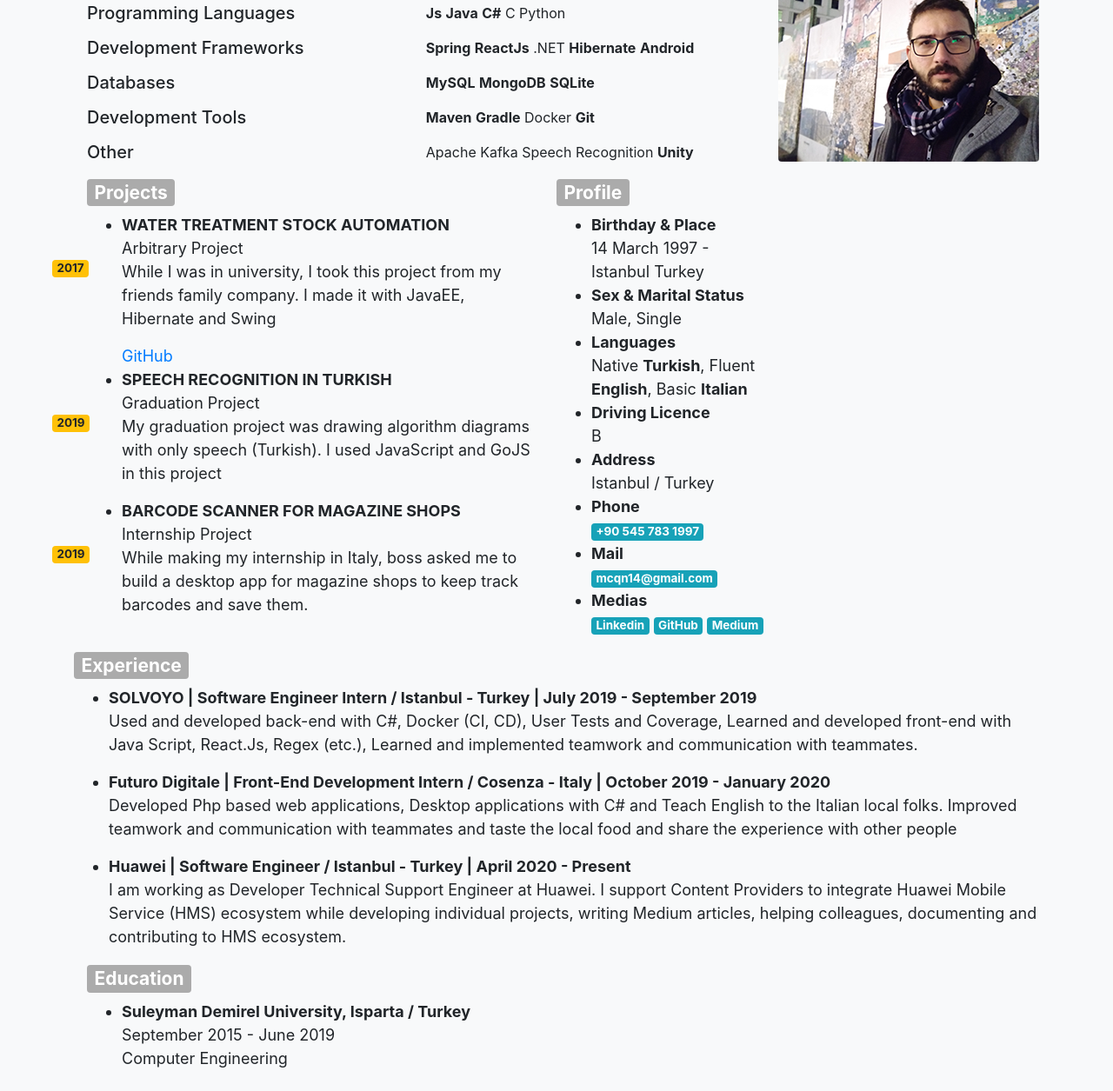
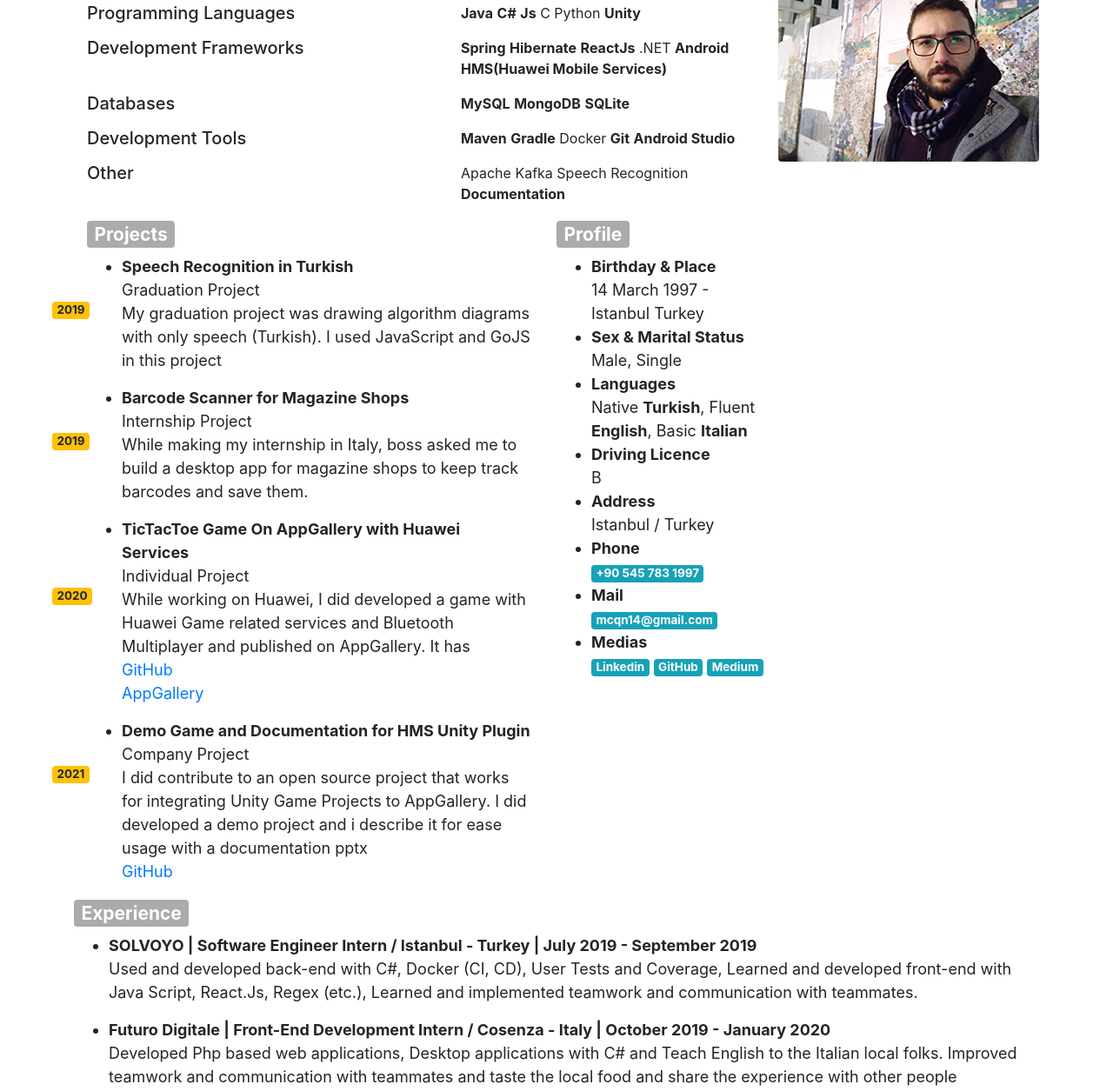
Before and after one commit to MustafaCQN/Protfolio, a website: page index.html in a window 1280 px wide. Shown: the part 178-1433 px from the top of the page at 87% size. Drawn offline with nearby package versions, Linux system fonts and the light colour scheme.

Commit message:
updated to 11.01.2021

```diff
--- a/index.html
+++ b/index.html
@@ -63,7 +63,8 @@
             }
         </style>
     </head>
-    <body class="bg-light">
+    <body>
+        <!-- body class="bg-light" kullanılarak arka tarafa da top menü üzerindeki gri rengi verebiliriz-->
 
         <!-- color palette : https://www.color-hex.com/color/f5f5f5 -->
 
@@ -121,15 +122,17 @@
                                 <div class="skill-category">
                                     <h5 class="skill-category-title">Programming Languages</h5>
                                     <ul id="skill-table" style="list-style-type: none;">
-                                        <li class="bold">Js
-                                        </li>
                                         <li class="bold">Java
                                         </li>
                                         <li class="bold">C#
                                         </li>
+                                        <li class="bold">Js
+                                        </li>
                                         <li>C
                                         </li>
                                         <li>Python
+                                        </li>
+                                        <li class="bold">Unity
                                         </li>
                                     </ul>
                                 </div>
@@ -139,13 +142,15 @@
                                     <ul id="skill-table" style="list-style-type: none;">
                                         <li class="bold">Spring
                                         </li>
+                                        <li class="bold">Hibernate
+                                        </li>
                                         <li class="bold">ReactJs
                                         </li>
                                         <li>.NET
                                         </li>
-                                        <li class="bold">Hibernate
+                                        <li class="bold">Android
                                         </li>
-                                        <li class="bold">Android
+                                        <li class="bold">HMS(Huawei Mobile Services)
                                         </li>
                                     </ul>
                                 </div>
@@ -173,6 +178,8 @@
                                         </li>
                                         <li class="bold">Git
                                         </li>
+                                        <li class="bold">Android Studio
+                                        </li>
                                     </ul>
                                 </div>
                                 <div class="skill-category">
@@ -182,7 +189,7 @@
                                         </li>
                                         <li>Speech Recognition
                                         </li>
-                                        <li class="bold">Unity
+                                        <li class="bold">Documentation
                                         </li>
                                     </ul>
                                 </div>
@@ -196,15 +203,15 @@
                     <h3 id="projects-name"><span class="badge badge-danger">Projects</span> </h3>
                     <ul>
                         <!-- Su arıtma Otomasyonu -->
-                        <li><strong>WATER TREATMENT STOCK AUTOMATION</strong></li>
+                        <!-- <li><strong>WATER TREATMENT STOCK AUTOMATION</strong></li>
                         Arbitrary Project
                         <br>
                         <span class="badge badge-warning" style="float: left; margin-left: -80px;">2017</span>
                         <p>While I was in university, I took this project from my friends
                             family company. I made it with JavaEE, Hibernate and Swing</p>
-                            <a href="https://github.com/MustafaCQN/waterTreatmentOtomation">GitHub</a>
+                            <a href="https://github.com/MustafaCQN/waterTreatmentOtomation">GitHub</a> -->
                         <!-- Bitirme Tezi -->
-                        <li><strong>SPEECH RECOGNITION IN TURKISH</strong></li>
+                        <li><strong>Speech Recognition in Turkish</strong></li>
                         Graduation Project
                         <br>
                         <span class="badge badge-warning" style="float: left; margin-left: -80px;">2019</span>
@@ -212,12 +219,30 @@
                             only speech (Turkish). I used JavaScript and GoJS in this
                             project</p>
                         <!-- Barkod Okuyucu -->
-                        <li><strong>BARCODE SCANNER FOR MAGAZINE SHOPS</strong></li>
+                        <li><strong>Barcode Scanner for Magazine Shops</strong></li>
                         Internship Project
                         <br>
                         <span class="badge badge-warning" style="float: left; margin-left: -80px;">2019</span>
                         <p>While making my internship in Italy, boss asked me to build
-                         a desktop app for magazine shops to keep track barcodes and save them.</p>
+                            a desktop app for magazine shops to keep track barcodes and save them.</p>
+                         <!-- Game Project XOX -->
+                        <li><strong>TicTacToe Game On AppGallery with Huawei Services</strong></li>
+                        Individual Project
+                        <br>
+                        <span class="badge badge-warning" style="float: left; margin-left: -80px;">2020</span>
+                        <p>While working on Huawei, I did developed a game with Huawei
+                            Game related services and Bluetooth Multiplayer and published on AppGallery. It has
+                            <br><a href="https://github.com/MustafaCQN/waterTreatmentOtomation">GitHub</a>
+                            <br><a href="https://appgallery.huawei.com/#/app/C102075981">AppGallery</a></p>
+                        <!-- HMS Unity Plugin -->
+                        <li><strong>Demo Game and Documentation for HMS Unity Plugin</strong></li>
+                        Company Project
+                        <br>
+                        <span class="badge badge-warning" style="float: left; margin-left: -80px;">2021</span>
+                        <p>I did contribute to an open source project that works for integrating Unity Game
+                            Projects to AppGallery. I did developed a demo project and i describe it for ease
+                            usage with a documentation pptx
+                        <br><a href="https://github.com/MustafaCQN/waterTreatmentOtomation">GitHub</a></p>
                     </ul>
 
                 </div>
@@ -263,7 +288,9 @@
                         <li><strong>Huawei | Software Engineer / Istanbul - Turkey | April 2020 - Present</strong></li>
                         <p>I am working as Developer Technical Support Engineer at Huawei. I support Content Providers to integrate
                             Huawei Mobile Service (HMS) ecosystem while developing individual projects, writing Medium articles, helping colleagues,
-                            documenting and contributing to HMS ecosystem.
+                            documenting and contributing to HMS ecosystem. Spesifically I am working on Gaming section for ease the integration process
+                            cause most of the games cannot use Java integration. I am developing demo games, documents, plugin contributions and
+                            giving close support to ease this process.
                         </p>
                     </ul>
                 </div>
```
